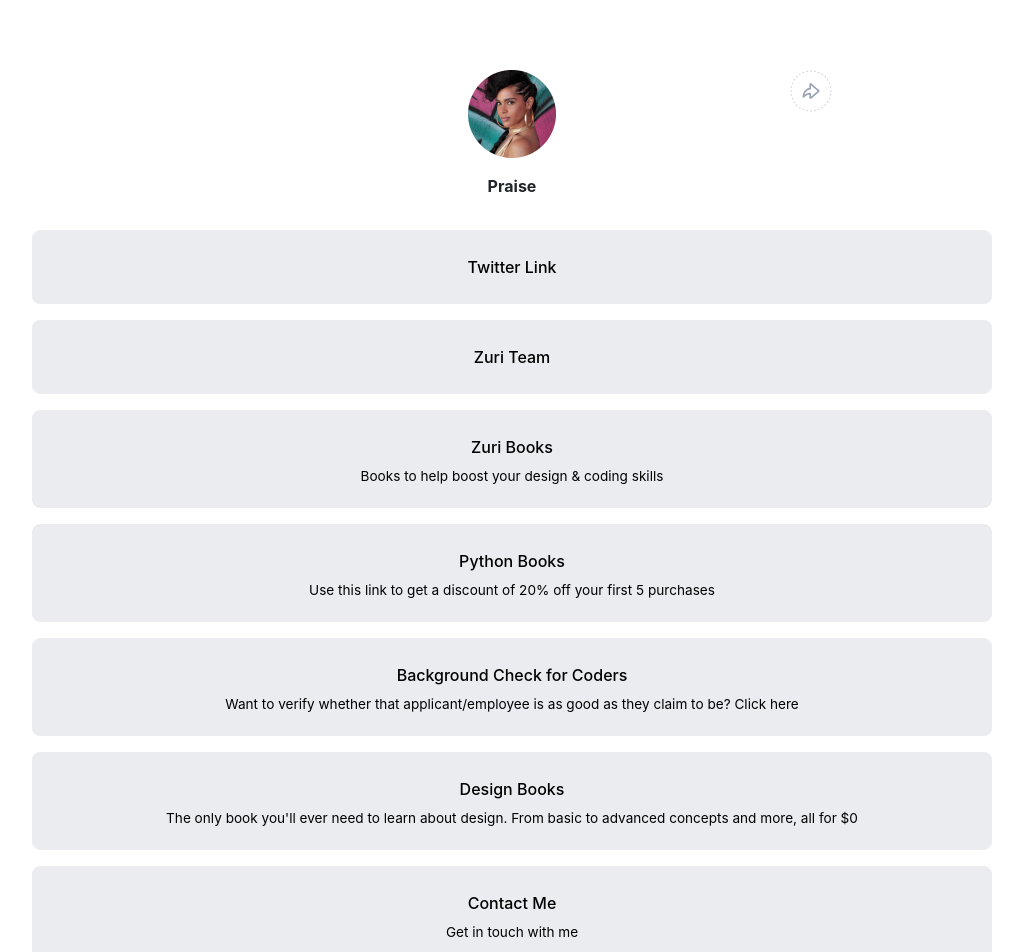
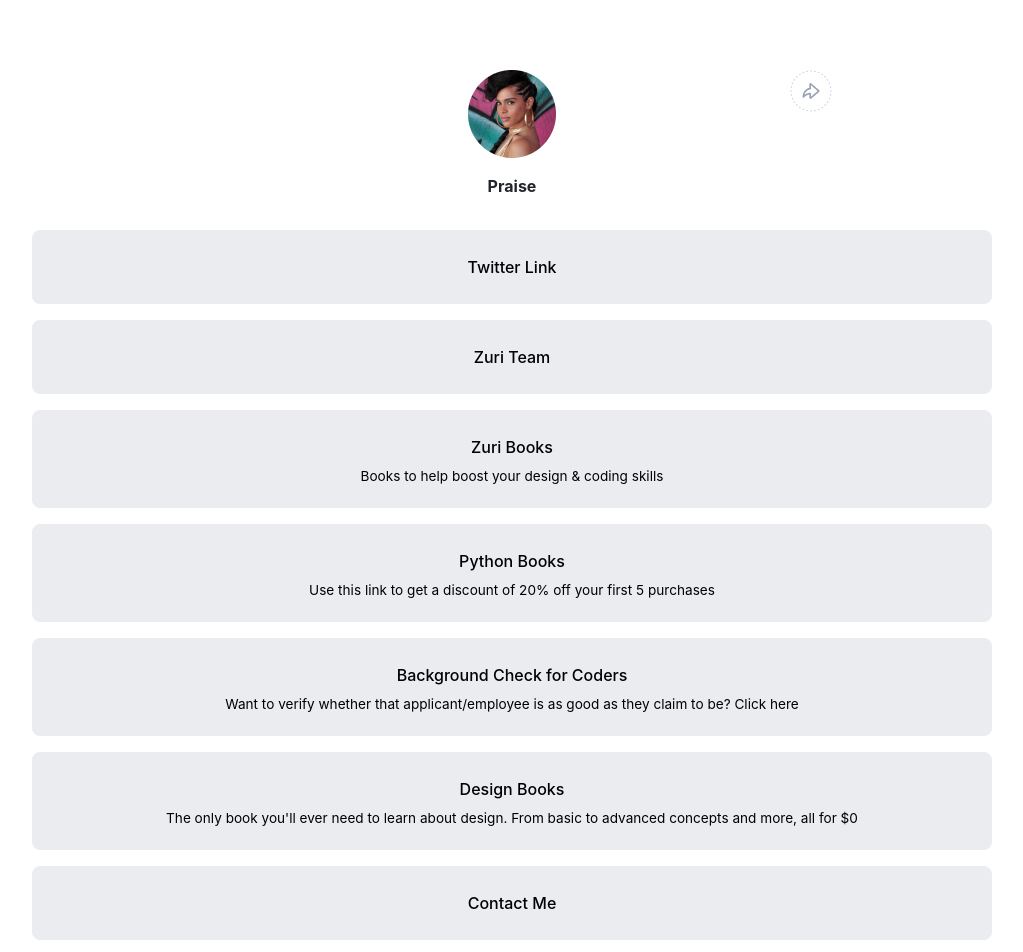
Before and after one commit to Praise25/stage-2-task, a React (Create React App) app: page /profile in a window 1280 px wide. Shown: the top 952 px of the page, without its empty margins (128-1151 px from the left). Built offline with nearby package versions, Linux system fonts and the light colour scheme.

Commit message:
feat: tweaked contact me link implementation

```diff
--- a/src/components/Profile/LinkList.jsx
+++ b/src/components/Profile/LinkList.jsx
@@ -1,4 +1,6 @@
 import LinkItems from "./LinkItems";
+import { Link } from "react-router-dom";
+import classes from "./LinkItems.module.css"
 
 const LinkList = () => {
   return (
@@ -33,12 +35,9 @@ const LinkList = () => {
         id="book__design"
         sub="The only book you'll ever need to learn about design. From basic to advanced concepts and more, all for $0"
       />
-      <LinkItems
-        name="Contact Me"
-        link="/contact"
-        id="contact"
-        sub="Get in touch with me"
-      />
+      <div className={classes["link-item"]}>
+        <Link to="/contact" id="contact">Contact Me</Link>
+      </div>
     </section>
   );
 };
```
